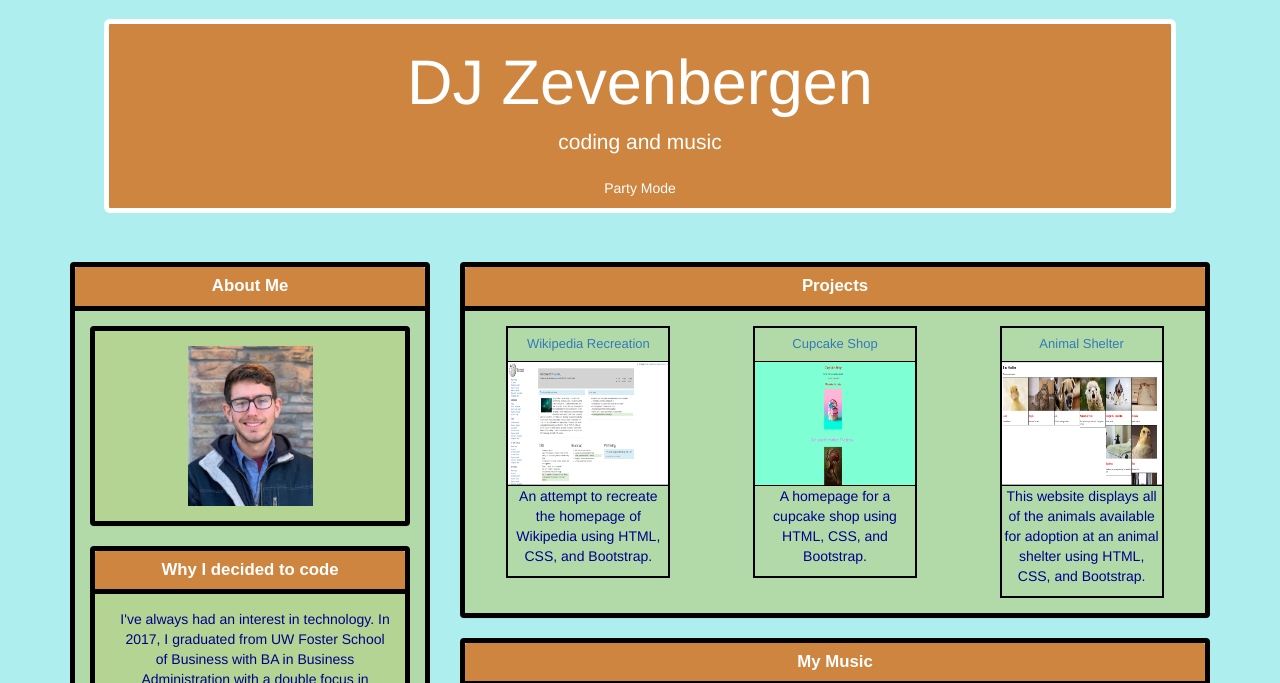
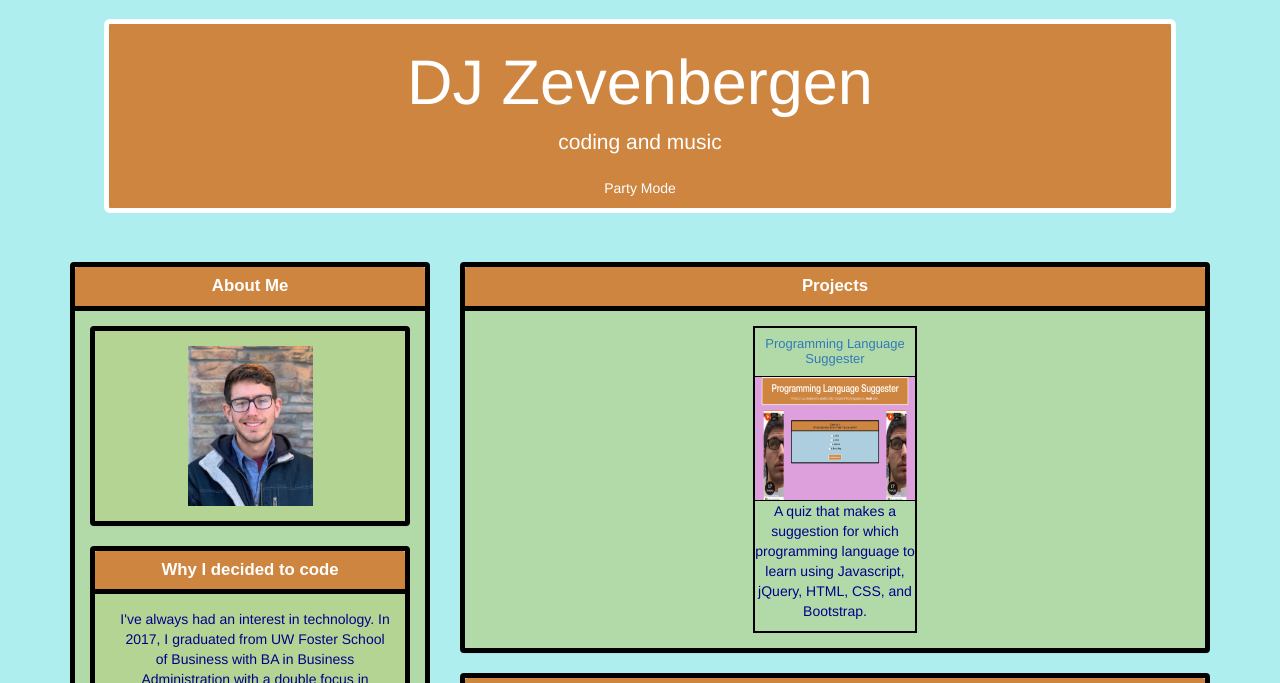
Before and after one commit to djzevenbergen/portfolio, a plain HTML site: page index.html in a window 1280 px wide. Shown: the top 683 px of the page. Drawn offline with Linux system fonts and the light colour scheme.

Commit message:
update projects

```diff
--- a/index.html
+++ b/index.html
@@ -109,17 +109,19 @@
             </div>
             <div class="panel-body">
               <div class="row" id="roww">
-                <div class="col-xs-4">
+                <div class="col-xs-12">
                   <div class="project center-block">
-                    <h3><a href="https://github.com/djzevenbergen/wikipedia-demo">Wikipedia Recreation</a></h3>
-                    <a href="https://github.com/djzevenbergen/wikipedia-demo"><img src="img/wiki.PNG"
+                    <h3><a href="https://github.com/djzevenbergen/programming-language-suggester">Programming Language
+                        Suggester</a></h3>
+                    <a href="https://github.com/djzevenbergen/programming-language-suggester"><img src="img/quizPic.png"
                         class="projpic"></a>
                     <p>
-                      An attempt to recreate the homepage of Wikipedia using HTML, CSS, and Bootstrap.
+                      A quiz that makes a suggestion for which programming language to learn using Javascript, jQuery,
+                      HTML, CSS, and Bootstrap.
                     </p>
                   </div>
                 </div>
-                <div class="col-xs-4">
+                <!-- <div class="col-xs-4">
 
                   <div class="project center-block">
 
@@ -143,7 +145,7 @@
                       CSS, and Bootstrap.
                     </p>
                   </div>
-                </div>
+                </div> -->
               </div>
             </div>
 
```
Also changed, not shown: img/quizPic.png (added).
